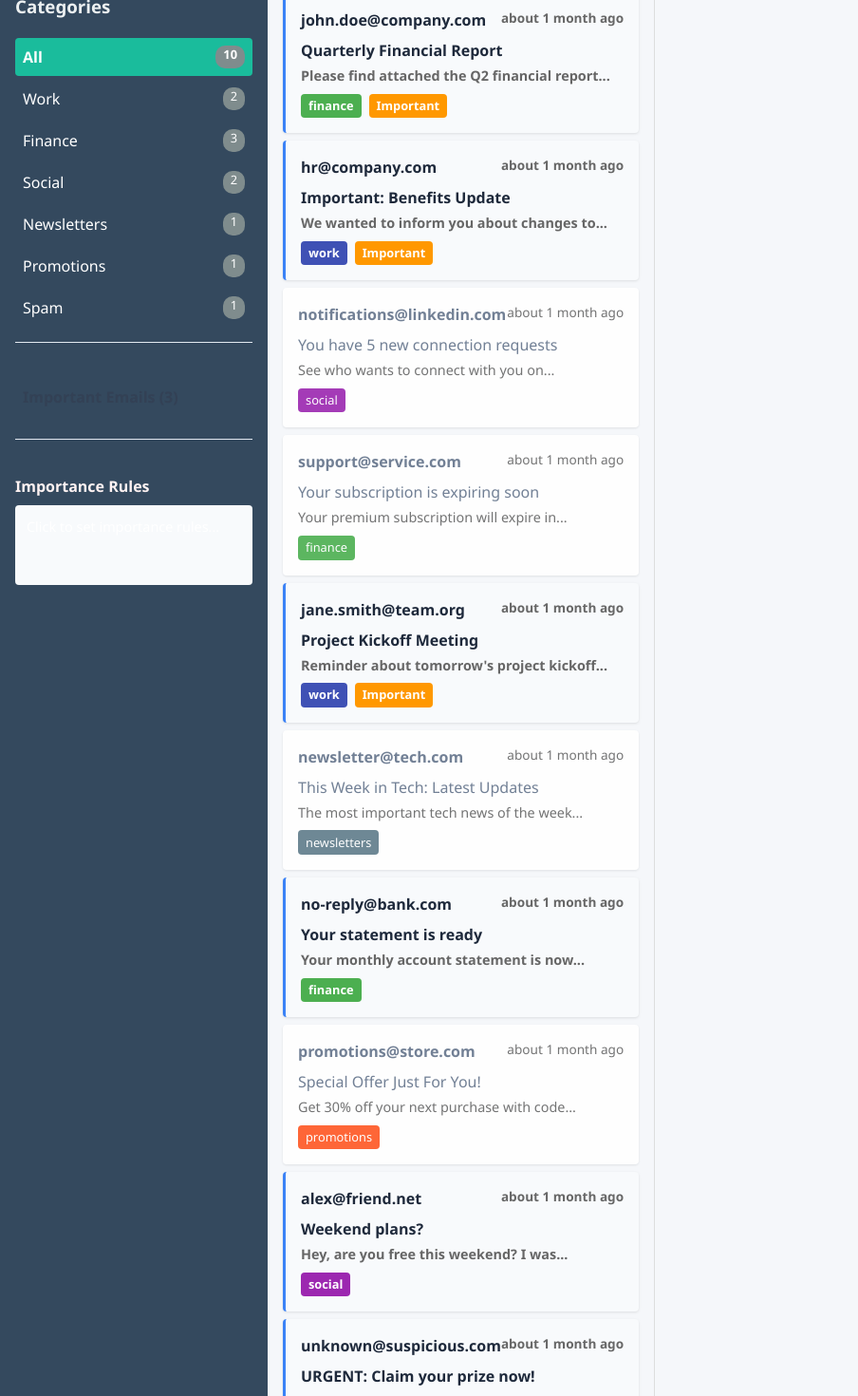
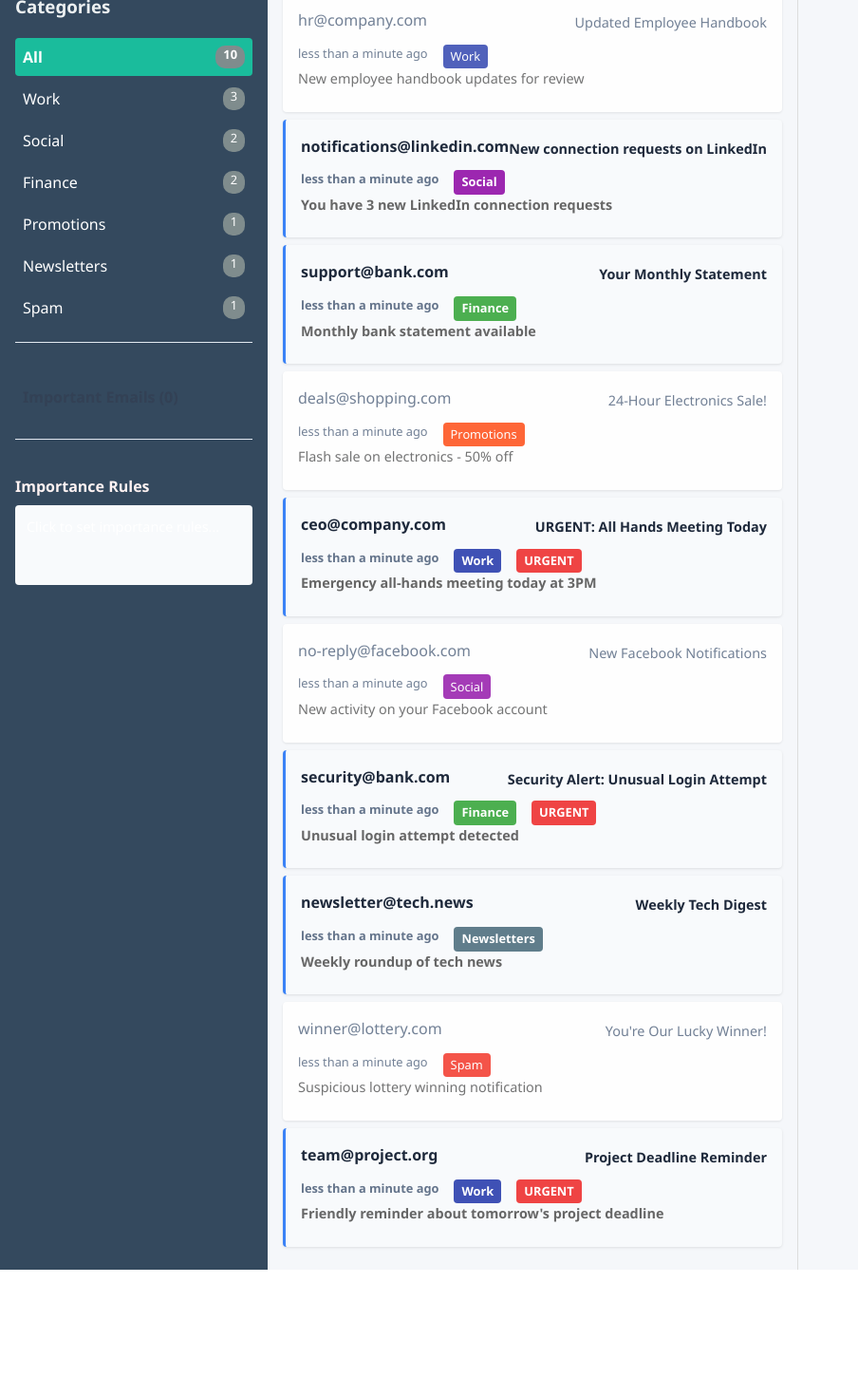
Before and after one commit to EE547-MailSystem/MailSystem, a React (Vite) app in the folder frontend/: page / in a window 1280 px wide. Shown: the part 180-1650 px from the top of the page at 95% size, without its empty margins (0-904 px from the left). After the commit the page ends 1517 px from the top, so only its background shows below. Built offline with nearby package versions, Linux system fonts and the light colour scheme.

Commit message:
update frontend to match email object

```diff
--- a/frontend/src/App.jsx
+++ b/frontend/src/App.jsx
@@ -14,12 +14,13 @@ function App() {
     "Mark as important if: contains urgent action items, from company executives, or related to critical projects"
   );
 
-  const filteredEmails = selectedCategory === 'all'
-    ? emails
-    : selectedCategory === '_important'
-      ? emails.filter(e => e.important)
-      : emails.filter(email => email.category === selectedCategory);
-
+const filteredEmails = selectedCategory === 'all'
+  ? emails
+  : selectedCategory === '_important'
+  ? emails.filter(e => e.urgent_status)
+  : emails.filter(email =>
+      email.category.toLowerCase() === selectedCategory.toLowerCase()
+      );
 
   const handleCategoryChange = (category) => {
     setSelectedCategory(category);
@@ -32,11 +33,72 @@ function App() {
     ));
   };
 
-  const handleUpdateImportancePrompt = (newPrompt) => {
-    setImportancePrompt(newPrompt);
-    // Here send to backend
-    console.log("Sending to backend:", newPrompt);
+  // related to backend
+  const handleUpdateImportancePrompt = async (newPrompt) => {
+    try {
+      const response = await fetch(`${API_URL}/importance-prompt`, {
+        method: "POST",
+        headers: {
+          "Content-Type": "application/json",
+        },
+        body: JSON.stringify({
+          prompt: newPrompt,
+          //update
+          user_email: "user@example.com"
+        }),
+      });
+
+      if (response.ok) {
+        const updatedEmails = await response.json();
+        setEmails(updatedEmails);
+      }
+    } catch (error) {
+      console.error("Error updating prompt:", error);
+    }
   };
+
+const API_URL = "http://localhost:3000"
+
+const fetchEmailById = async (emailId) => {
+  try {
+    const response = await fetch(`${API_URL}/emails/1`);
+    const data = await response.json();
+    console.log(data);
+    if (response.status === 404) {
+      console.warn(`Email with ID ${emailId} not found`);
+      return null;
+    }
+    if (!response.ok) {
+      throw new Error(`HTTP error! status: ${response.status}`);
+    }
+    const emailData = await response.json();
+    return emailData;
+  } catch (error) {
+    console.error("Error fetching email:", error);
+    return null;
+  }
+};
+
+const handleSelectEmail = async (email) => {
+  //const localEmail = emails.find(e => e.id === email.id);
+  //if (localEmail?.read_status) {
+  //  setSelectedEmail(localEmail);
+  //  return;
+  //}
+  const freshEmail = await fetchEmailById(email.id);
+
+  if (freshEmail) {
+    setEmails(emails.map(e =>
+      e.id === freshEmail.id ? freshEmail : e
+    ));
+    setSelectedEmail(freshEmail);
+
+
+  } else {
+    setSelectedEmail(email);
+  }
+};
+
 
   const getCategoryCounts = () => {
     const counts = {};
@@ -67,17 +129,15 @@ function App() {
             onCategoryChange={handleCategoryChange}
             categoryCounts={categoryCounts}
             emails={emails}
-            onSelectEmail={setSelectedEmail}
+            //onSelectEmail={setSelectedEmail}
+            onSelectEmail={fetchEmailById}
             onUpdateImportancePrompt={handleUpdateImportancePrompt}
           />
         </aside>
         <main className="email-content">
           <EmailList
             emails={filteredEmails}
-            onSelectEmail={(email) => {
-              setSelectedEmail(email);
-              if (!email.read) markAsRead(email.id);
-            }}
+            onSelectEmail={handleSelectEmail}
             selectedEmailId={selectedEmail?.id}
           />
           {selectedEmail && (
--- a/frontend/src/components/EmailDetail.jsx
+++ b/frontend/src/components/EmailDetail.jsx
@@ -3,24 +3,29 @@ import { format } from 'date-fns';
 
 const EmailDetail = ({ email }) => {
   return (
-    <div className={`email-detail ${email.read ? 'read' : 'unread'}`}>
+    <div className={`email-detail ${email.read_status ? 'read' : 'unread'}`}>
       <div className="email-detail-header">
-      <h2 className={!email.read ? 'unread-subject' : ''}>{email.subject}</h2>
+        <div className="email-sender-detail">
+          <div><strong>From:</strong> {email.from}</div>
+          <div><strong>Subject:</strong> {email.subject}</div>
+          <div><strong>Date:</strong> {format(new Date(), 'PPPpp')}</div>
+          <div><strong>To:</strong> {email.to}</div>
+        </div>
         <div className="email-meta">
-          <div><strong>From:</strong> {email.sender}</div>
-          <div><strong>Date:</strong> {format(new Date(email.date), 'PPPpp')}</div>
-          <div>
-            <span className={`category-badge ${email.category}`}>
-              {email.category}
-            </span>
-            {email.important && <span className="important-badge">Important</span>}
-          </div>
+          <span className={`category-badge ${email.category.toLowerCase()}`}>
+            {email.category}
+          </span>
+          {email.urgent_status && <span className="urgent-badge">URGENT</span>}
+        </div>
+        <div className="email-tags">
+          {Array.from(email.tags).map(tag => (
+            <span key={tag} className="tag">{tag}</span>
+          ))}
         </div>
       </div>
-      <div
-        className="email-body"
-        dangerouslySetInnerHTML={{ __html: email.body }}
-      />
+      <div className="email-body">
+        {email.body}
+      </div>
     </div>
   );
 };
--- a/frontend/src/components/EmailList.jsx
+++ b/frontend/src/components/EmailList.jsx
@@ -2,34 +2,30 @@ import React from 'react';
 import { formatDistanceToNow } from 'date-fns';
 
 const EmailList = ({ emails, onSelectEmail, selectedEmailId }) => {
-  if (emails.length === 0) {
-    return <div className="empty-list">No emails in this category</div>;
-  }
-
   return (
     <div className="email-list">
       {emails.map((email) => (
         <div
-          key={email.id}
-          className={`email-item ${email.read ? 'read' : 'unread'} ${
-            selectedEmailId === email.id ? 'selected' : ''
+          key={email.from + email.subject}
+          className={`email-item ${email.read_status ? 'read' : 'unread'} ${
+            selectedEmailId === email.from + email.subject ? 'selected' : ''
           }`}
           onClick={() => onSelectEmail(email)}
         >
           <div className="email-header">
-            <span className="email-sender">{email.sender}</span>
+            <div className="email-sender">{email.from}</div>
+            <div className="email-subject">{email.subject}</div>
+          </div>
+          <div className="email-meta">
             <span className="email-time">
-              {formatDistanceToNow(new Date(email.date))} ago
+              {formatDistanceToNow(new Date(), { addSuffix: true })}
             </span>
-          </div>
-          <div className="email-subject">{email.subject}</div>
-          <div className="email-preview">{email.preview}</div>
-          <div className="email-meta">
-            <span className={`category-badge ${email.category}`}>
+            <span className={`category-badge ${email.category.toLowerCase()}`}>
               {email.category}
             </span>
-            {email.important && <span className="important-badge">Important</span>}
+            {email.urgent_status && <span className="urgent-badge">URGENT</span>}
           </div>
+          <div className="email-preview">{email.summary}</div>
         </div>
       ))}
     </div>
--- a/frontend/src/data/mockEmails.js
+++ b/frontend/src/data/mockEmails.js
@@ -1,124 +1,124 @@
-export const importancePrompt = "Mark as important if: contains urgent action items, from company executives, or related to critical projects";
-
 export const mockEmails = [
   {
-    id: '1',
-    sender: 'john.doe@company.com',
-    subject: 'Quarterly Financial Report',
-    preview: 'Please find attached the Q2 financial report...',
-    body: '<p>Dear Team,</p><p>Please find attached the Q2 financial report for your review.</p><p>Best regards,<br/>John Doe</p>',
-    date: '2025-03-28T09:15:00Z',
-    category: 'finance',
-    read: false,
-    important: true
+    from: "hr@company.com",
+    body: "Please review the attached employee handbook updates. These changes will be effective starting next month.\n\nBest regards,\nHR Department",
+    subject: "Updated Employee Handbook",
+    to: "you@company.com",
+    category: "Work",
+    tags: new Set(["Policy", "Important"]),
+    summary: "New employee handbook updates for review",
+    urgent_status: false,
+    read_status: true
   },
   {
-    id: '2',
-    sender: 'hr@company.com',
-    subject: 'Important: Benefits Update',
-    preview: 'We wanted to inform you about changes to...',
-    body: '<p>Hello everyone,</p><p>We wanted to inform you about changes to our health benefits package starting next month.</p><p>HR Team</p>',
-    date: '2025-03-27T14:30:00Z',
-    category: 'work',
-    read: false,
-    important: true
+    from: "notifications@linkedin.com",
+    body: "You have 3 new connection requests:\n1. John Doe (Recruiter at Tech Corp)\n2. Jane Smith (Software Engineer)\n3. Mike Johnson (Product Manager)",
+    subject: "New connection requests on LinkedIn",
+    to: "you@personal.com",
+    category: "Social",
+    tags: new Set(["Networking", "Professional"]),
+    summary: "You have 3 new LinkedIn connection requests",
+    urgent_status: false,
+    read_status: false
   },
   {
-    id: '3',
-    sender: 'notifications@linkedin.com',
-    subject: 'You have 5 new connection requests',
-    preview: 'See who wants to connect with you on...',
-    body: '<p>You have new connection requests waiting!</p>',
-    date: '2025-03-27T11:45:00Z',
-    category: 'social',
-    read: true,
-    important: false
+    from: "support@bank.com",
+    body: "Your statement for account ending in 1234 is now available. Log in to your online banking to view the full statement.\n\nThank you for banking with us.",
+    subject: "Your Monthly Statement",
+    to: "you@personal.com",
+    category: "Finance",
+    tags: new Set(["Statement", "Account"]),
+    summary: "Monthly bank statement available",
+    urgent_status: false,
+    read_status: false
   },
   {
-    id: '4',
-    sender: 'support@service.com',
-    subject: 'Your subscription is expiring soon',
-    preview: 'Your premium subscription will expire in...',
-    body: '<p>Renew your subscription now to avoid service interruption.</p>',
-    date: '2025-03-26T16:20:00Z',
-    category: 'finance',
-    read: true,
-    important: false
+    from: "deals@shopping.com",
+    body: "FLASH SALE: 50% OFF all electronics for the next 24 hours! Use code ELECTRO50 at checkout. Limited quantities available!",
+    subject: "24-Hour Electronics Sale!",
+    to: "you@personal.com",
+    category: "Promotions",
+    tags: new Set(["Sale", "Limited Time"]),
+    summary: "Flash sale on electronics - 50% off",
+    urgent_status: false,
+    read_status: true
   },
   {
-    id: '5',
-    sender: 'jane.smith@team.org',
-    subject: 'Project Kickoff Meeting',
-    preview: 'Reminder about tomorrow\'s project kickoff...',
-    body: '<p>Hi team,</p><p>Just a reminder about our project kickoff meeting tomorrow at 10 AM.</p><p>Jane</p>',
-    date: '2025-03-26T10:05:00Z',
-    category: 'work',
-    read: false,
-    important: true
+    from: "ceo@company.com",
+    body: "EMERGENCY: All hands meeting today at 3PM in the main conference room. Attendance is mandatory. We will discuss critical company updates.",
+    subject: "URGENT: All Hands Meeting Today",
+    to: "all@company.com",
+    category: "Work",
+    tags: new Set(["Urgent", "Meeting"]),
+    summary: "Emergency all-hands meeting today at 3PM",
+    urgent_status: true,
+    read_status: false
   },
   {
-    id: '6',
-    sender: 'newsletter@tech.com',
-    subject: 'This Week in Tech: Latest Updates',
-    preview: 'The most important tech news of the week...',
-    body: '<p>Here are this week\'s top tech stories...</p>',
-    date: '2025-03-25T08:00:00Z',
-    category: 'newsletters',
-    read: true,
-    important: false
+    from: "no-reply@facebook.com",
+    body: "You have 5 new notifications:\n- Sarah liked your post\n- Mike commented on your photo\n- 3 new friend requests",
+    subject: "New Facebook Notifications",
+    to: "you@personal.com",
+    category: "Social",
+    tags: new Set(["Notifications", "Social"]),
+    summary: "New activity on your Facebook account",
+    urgent_status: false,
+    read_status: true
   },
   {
-    id: '7',
-    sender: 'no-reply@bank.com',
-    subject: 'Your statement is ready',
-    preview: 'Your monthly account statement is now...',
-    body: '<p>Your March statement is available for download.</p>',
-    date: '2025-03-24T07:30:00Z',
-    category: 'finance',
-    read: false,
-    important: false
+    from: "security@bank.com",
+    body: "ALERT: Unusual login attempt detected from a new device in California. If this wasn't you, please secure your account immediately.",
+    subject: "Security Alert: Unusual Login Attempt",
+    to: "you@personal.com",
+    category: "Finance",
+    tags: new Set(["Security", "Alert"]),
+    summary: "Unusual login attempt detected",
+    urgent_status: true,
+    read_status: false
   },
   {
-    id: '8',
-    sender: 'promotions@store.com',
-    subject: 'Special Offer Just For You!',
-    preview: 'Get 30% off your next purchase with code...',
-    body: '<p>Exclusive offer for our valued customers!</p>',
-    date: '2025-03-23T12:15:00Z',
-    category: 'promotions',
-    read: true,
-    important: false
+    from: "newsletter@tech.news",
+    body: "This week in tech:\n1. Apple announces new MacBook Pro\n2. Google releases Android 14\n3. Microsoft acquires AI startup",
+    subject: "Weekly Tech Digest",
+    to: "you@personal.com",
+    category: "Newsletters",
+    tags: new Set(["Tech", "Roundup"]),
+    summary: "Weekly roundup of tech news",
+    urgent_status: false,
+    read_status: false
   },
   {
-    id: '9',
-    sender: 'alex@friend.net',
-    subject: 'Weekend plans?',
-    preview: 'Hey, are you free this weekend? I was...',
-    body: '<p>Hey! Are you free this weekend? I was thinking we could...</p>',
-    date: '2025-03-22T18:45:00Z',
-    category: 'social',
-    read: false,
-    important: false
+    from: "winner@lottery.com",
+    body: "CONGRATULATIONS! You've won $1,000,000! Click here to claim your prize: http://scam.example.com",
+    subject: "You're Our Lucky Winner!",
+    to: "you@personal.com",
+    category: "Spam",
+    tags: new Set(["Scam", "Suspicious"]),
+    summary: "Suspicious lottery winning notification",
+    urgent_status: false,
+    read_status: true
   },
   {
-    id: '10',
-    sender: 'unknown@suspicious.com',
-    subject: 'URGENT: Claim your prize now!',
-    preview: 'You\'ve won $1,000,000! Click here to...',
-    body: '<p>You\'re our lucky winner! Click this link to claim your prize!</p>',
-    date: '2025-03-22T03:10:00Z',
-    category: 'spam',
-    read: false,
-    important: false
+    from: "team@project.org",
+    body: "Reminder: Project deadline is tomorrow. Please submit your deliverables by 5PM. Late submissions will not be accepted.",
+    subject: "Project Deadline Reminder",
+    to: "team@project.org",
+    category: "Work",
+    tags: new Set(["Deadline", "Reminder"]),
+    summary: "Friendly reminder about tomorrow's project deadline",
+    urgent_status: true,
+    read_status: false
   }
 ];
 
 export const categories = [
   'all',
-  'work',
-  'finance',
-  'social',
-  'newsletters',
-  'promotions',
-  'spam'
+  'Work',
+  'Social',
+  'Finance',
+  'Promotions',
+  'Newsletters',
+  'Spam'
 ];
+
+export const importancePrompt = "Mark as urgent if: contains time-sensitive action items, comes from executives, or relates to security alerts";
--- a/frontend/src/styles.css
+++ b/frontend/src/styles.css
@@ -336,3 +336,73 @@ body {
     border-bottom: 1px solid #ddd;
   }
 }
+
+.urgent-badge {
+  background-color: #ef4444;
+  color: white;
+  padding: 0.2rem 0.5rem;
+  border-radius: 4px;
+  font-size: 0.8rem;
+  margin-left: 0.5rem;
+}
+
+.email-tags {
+  display: flex;
+  gap: 0.5rem;
+  margin-top: 0.5rem;
+  flex-wrap: wrap;
+}
+
+.tag {
+  background-color: #e2e8f0;
+  padding: 0.2rem 0.5rem;
+  border-radius: 4px;
+  font-size: 0.8rem;
+}
+
+.email-body {
+  white-space: pre-line;
+  line-height: 1.6;
+}
+
+/* Email List Item Styles */
+.email-header {
+  margin-bottom: 0.5rem;
+}
+
+.email-sender {
+  font-weight: 600;
+  color: #1e293b;
+}
+
+.email-item.read .email-sender {
+  font-weight: normal;
+  color: #64748b;
+}
+
+.email-subject {
+  font-size: 0.9rem;
+  color: #475569;
+  margin-top: 0.25rem;
+}
+
+.email-time {
+  font-size: 0.8rem;
+  color: #64748b;
+  margin-right: 0.5rem;
+}
+
+/* Email Detail Styles */
+.email-sender-detail {
+  margin-bottom: 1rem;
+}
+
+.email-sender-detail div {
+  margin-bottom: 0.25rem;
+}
+
+.email-detail .email-subject {
+  font-size: 1.1rem;
+  font-weight: 600;
+  margin: 0.5rem 0;
+}
```
